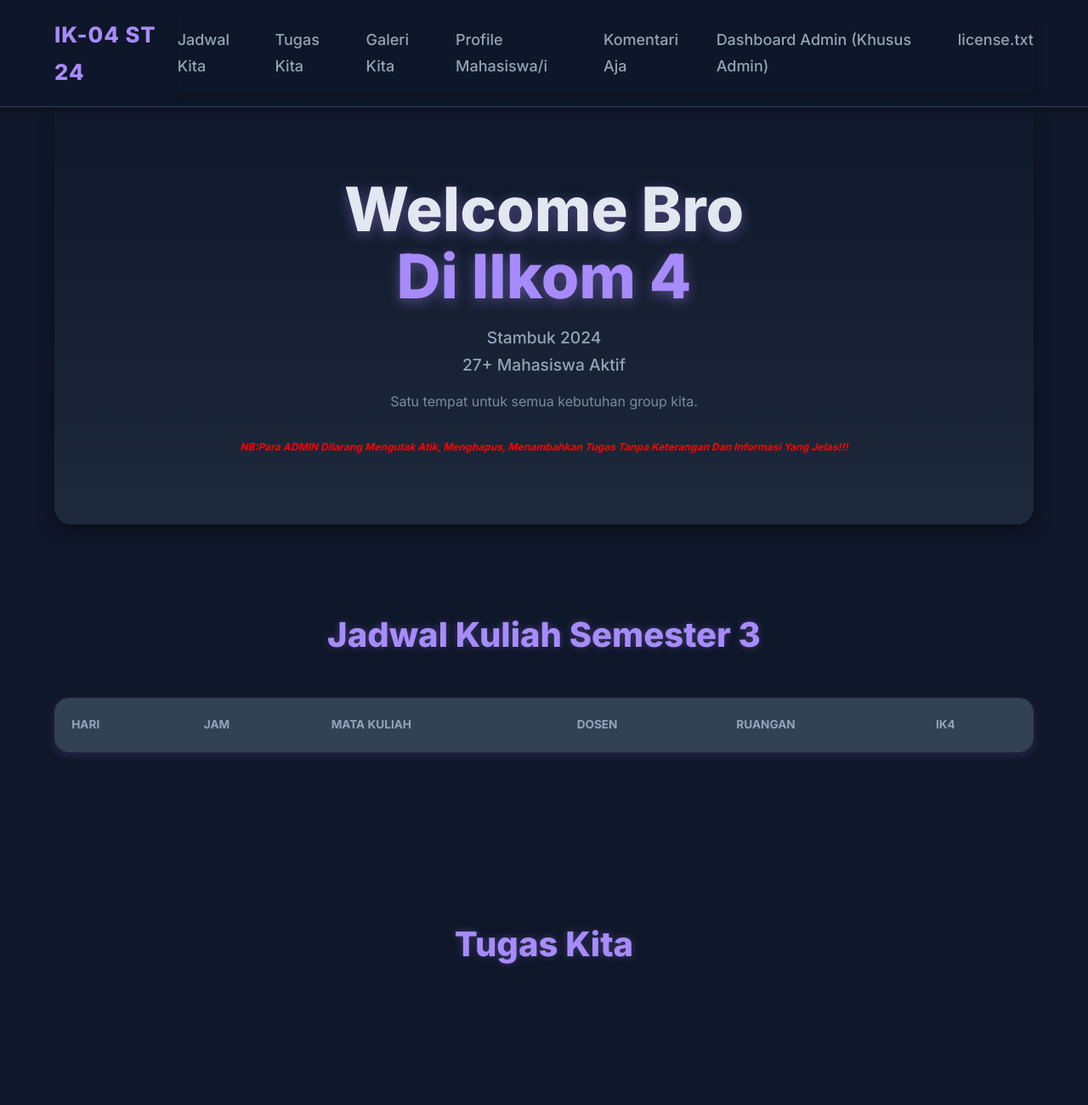
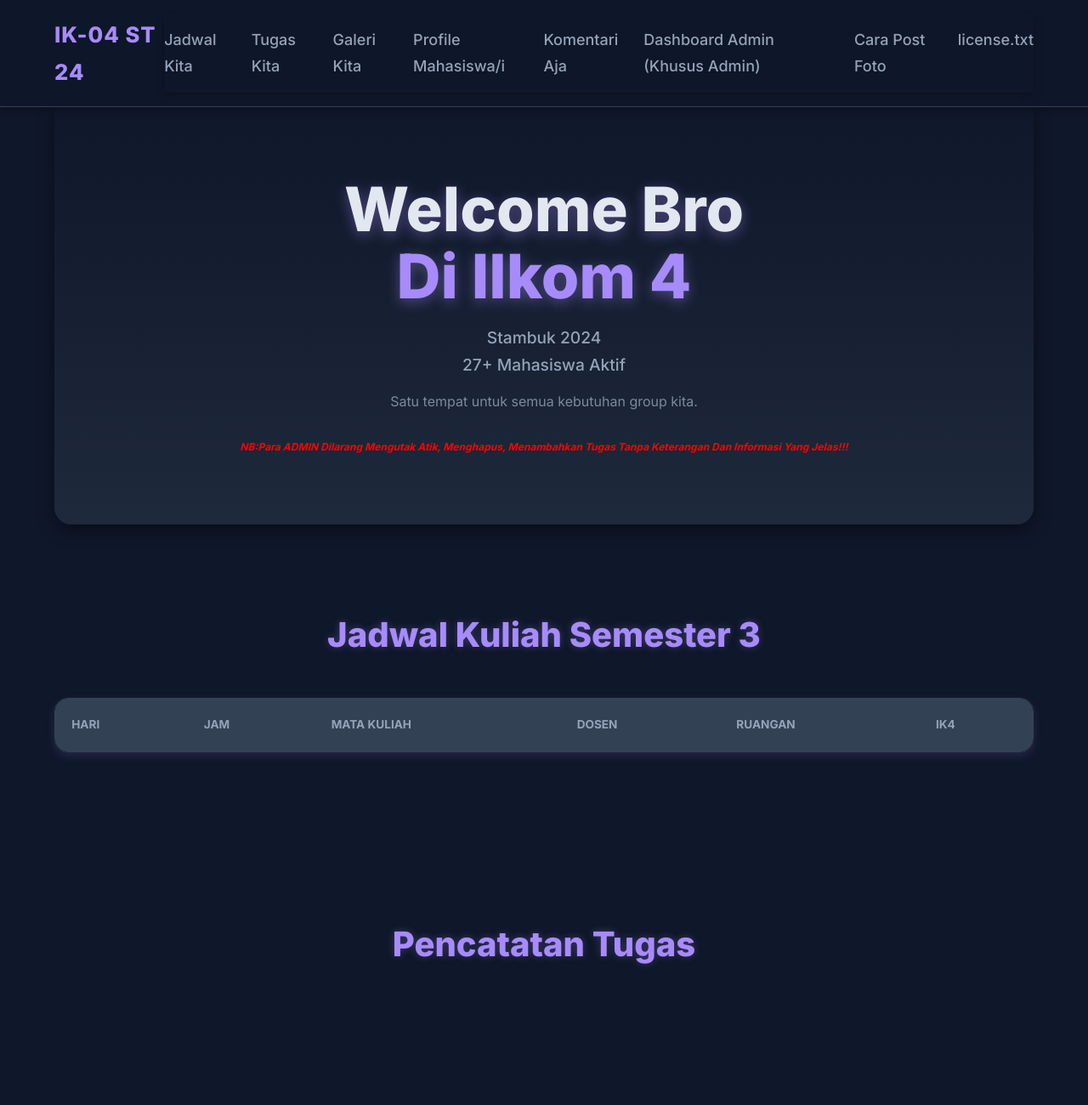
Before and after one commit to ArdyProject/24IK4_SiakadClass, a plain HTML site: page index.html in a window 1280 px wide. Shown: the top 1300 px of the page at 85% size. Drawn offline with Linux system fonts and the light colour scheme; no server answers.

Commit message:
Update index.html

```diff
--- a/index.html
+++ b/index.html
@@ -29,6 +29,7 @@
                 <a href="#peta-kelas">Profile Mahasiswa/i</a>
                 <a href="#komentar">Komentari Aja</a>
                 <a href="#admin-dashboard" id="admin-dashboard-link">Dashboard Admin (Khusus Admin)</a>
+                 <a href="Tutorial_PostFotoOnline.pdf">Cara Post Foto</a>
                 <a href="license.txt">license.txt</a>
             </div>
             <button id="mobile-menu-button" class="nav-toggle">
@@ -70,7 +71,7 @@
 
         <!-- Pencatatan Tugas Section -->
         <section id="tugas" class="content-section scroll-animate">
-            <h2 class="section-title">Tugas Kita</h2>
+            <h2 class="section-title">Pencatatan Tugas</h2>
             <div id="daftar-tugas" class="task-list">
                 <!-- Daftar tugas akan dimuat oleh JavaScript -->
             </div>
```
